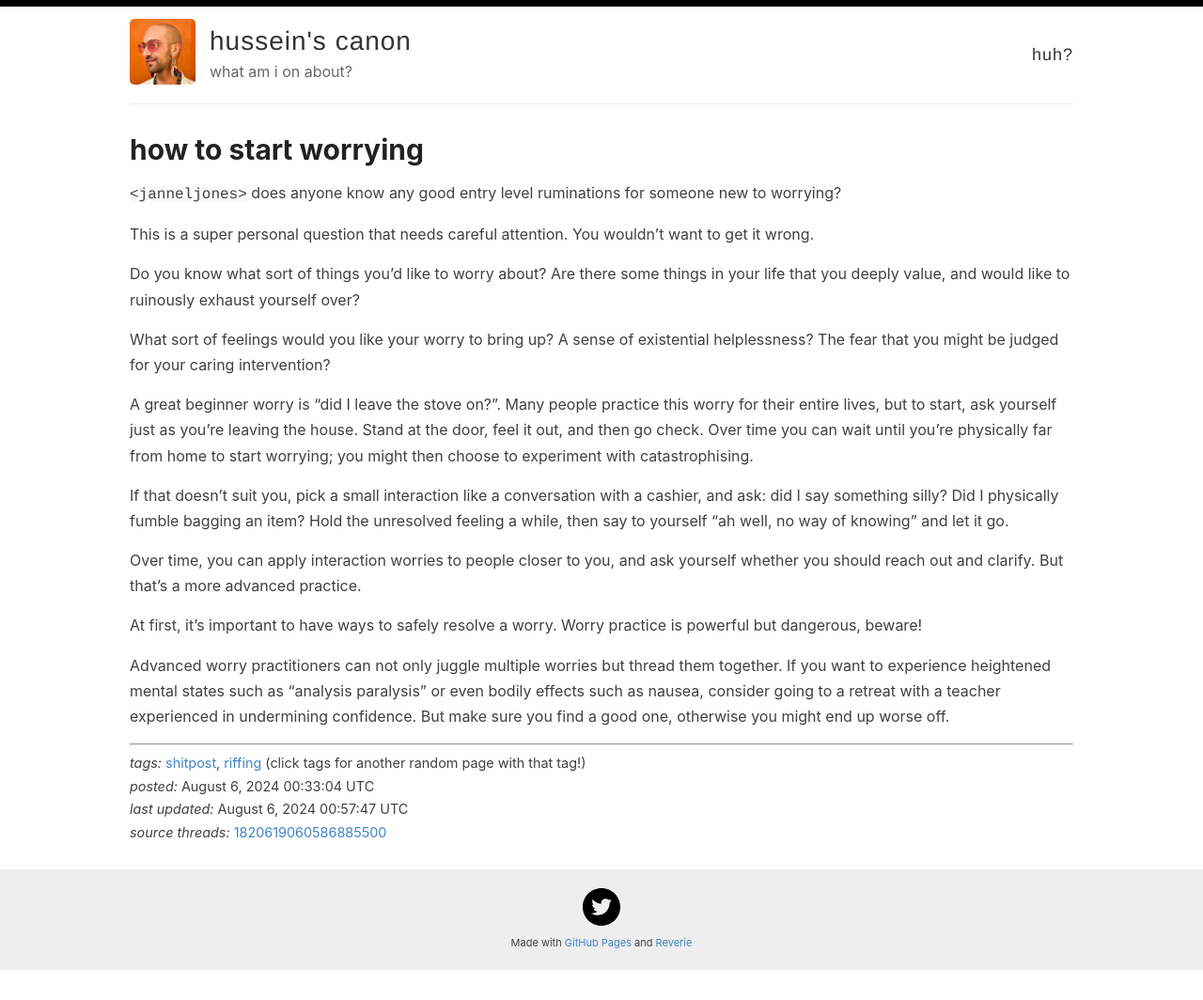
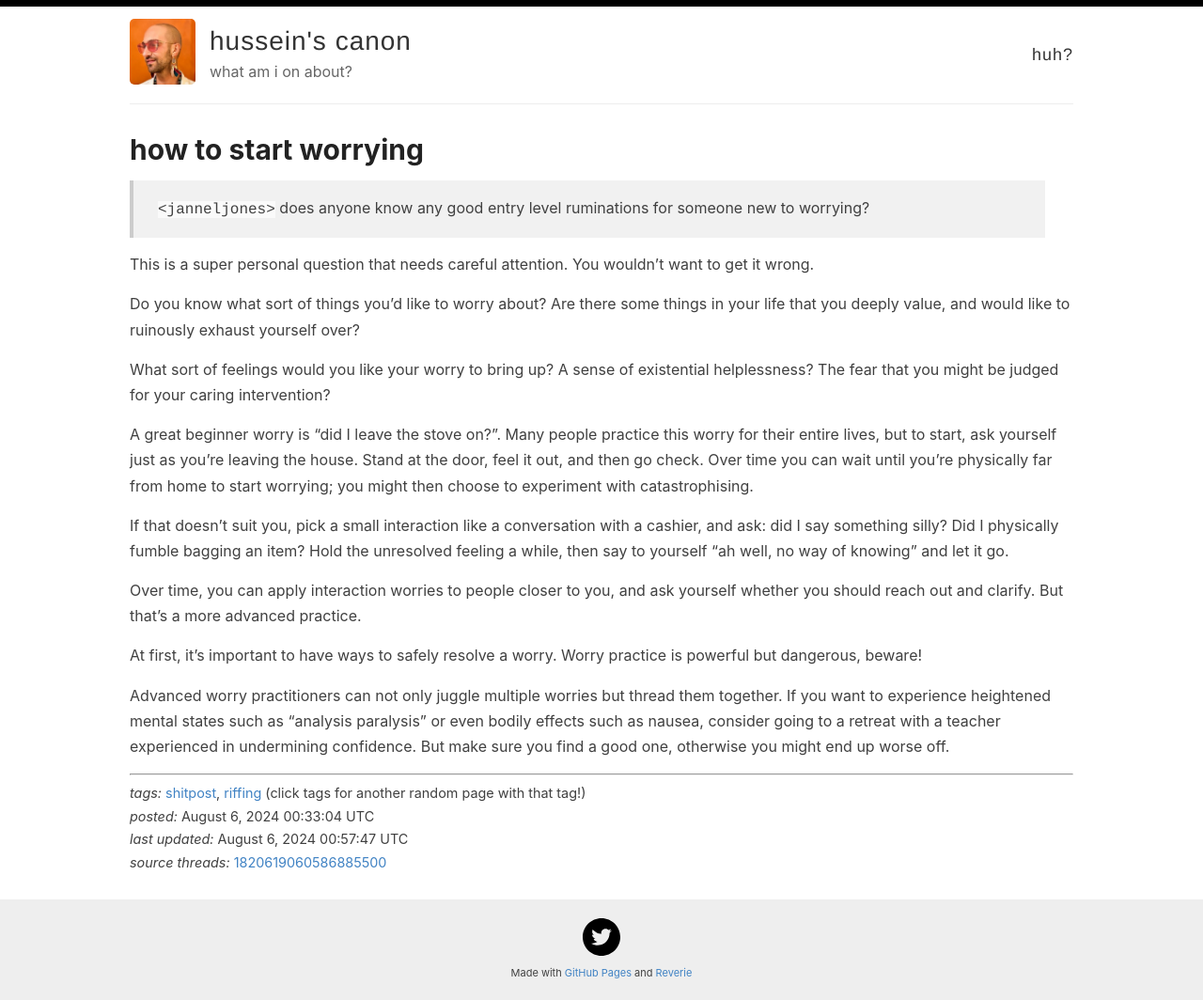
Before and after one commit to helgridly/canonize, a Jekyll site: the page built from canon/start-worrying.md, in a window 1280 px wide. Shown: the whole page at 94% size. Built offline with Jekyll 4.4.1, drawn with Linux system fonts in a browser that asks for light colours; before the commit the page ends 1032 px from its top, so only the background shows below that.

```diff
--- a/canon/start-worrying.md
+++ b/canon/start-worrying.md
@@ -8,7 +8,7 @@ tags: ['shitpost', 'riffing']
 sources: ['1820619060586885500']
 ---
 
-`<janneljones>` does anyone know any good entry level ruminations for someone new to worrying?
+> `<janneljones>` does anyone know any good entry level ruminations for someone new to worrying?
 
 This is a super personal question that needs careful attention. You wouldn't want to get it wrong.
 
```
